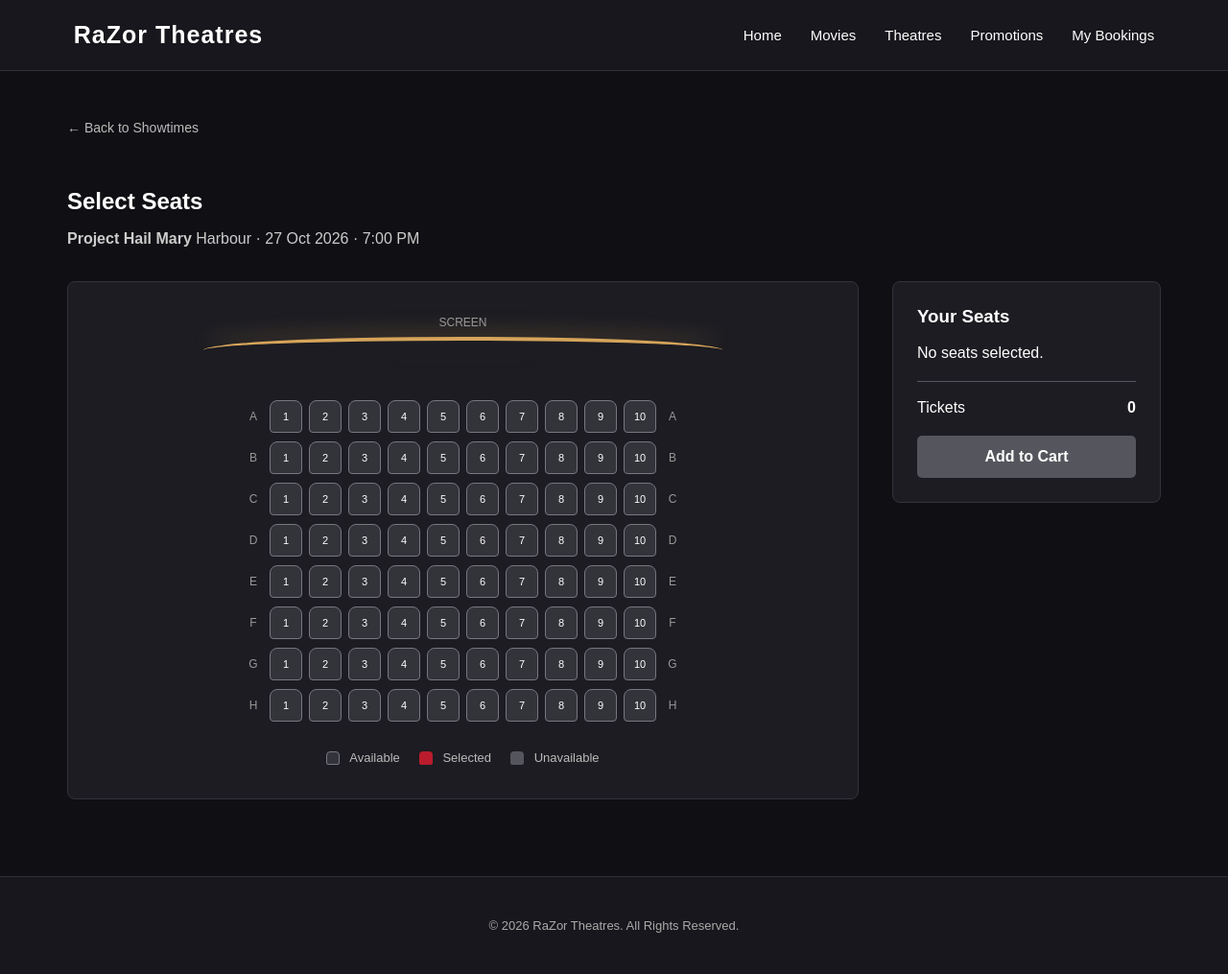
After one commit to roolimmm/projectcinema, a PHP site: page /booking.php?screeningId=2 in a window 1280 px wide. The commit adds this page. Shown: the whole page at 96% size. Run offline with PHP 8.4, Linux system fonts and the light colour scheme; data comes from the database, SQL or seed files in the repository; both versions use the stored data as it was after the commit; data that the repository does not hold is empty.

Commit message:
added seating plan (purchasing does not work yet)

```diff
--- /dev/null
+++ b/booking.php
@@ -0,0 +1,133 @@
+<?php
+require_once "db_connect.php";
+
+if (!isset($_GET['screeningId']) || !ctype_digit($_GET['screeningId'])) {
+    header("Location: index.php");
+    exit();
+}
+
+$screeningId = (int) $_GET['screeningId'];
+
+$query = "
+    SELECT s.*, m.title, m.poster_url, m.rating
+    FROM screenings s
+    JOIN movies m ON m.movie_id = s.movie_id
+    WHERE s.screening_id = ?
+";
+$stmt = $db->prepare($query);
+$stmt->bind_param("i", $screeningId);
+$stmt->execute();
+$result = $stmt->get_result();
+$screening = $result->fetch_assoc();
+$stmt->close();
+
+if (!$screening) {
+    header("Location: index.php");
+    exit();
+}
+
+$rows = range('A', 'H');
+$seatCount = 10;
+$seatQuery = "SELECT seat_label, status FROM screening_seats WHERE screening_id = ?";
+$seatStmt = $db->prepare($seatQuery);
+$seatStmt->bind_param("i", $screeningId);
+$seatStmt->execute();
+$seatResult = $seatStmt->get_result();
+$seatStatuses = [];
+
+while ($seat = $seatResult->fetch_assoc()) {
+    $seatStatuses[$seat['seat_label']] = $seat['status'];
+}
+
+$seatStmt->close();
+?>
+<!DOCTYPE html>
+<html lang="en">
+<head>
+    <meta charset="UTF-8">
+    <meta name="viewport" content="width=device-width, initial-scale=1.0">
+    <title>Select Seats | RaZor Theatres</title>
+    <link rel="stylesheet" href="style.css">
+</head>
+<body>
+    <header class="site-header">
+        <a href="index.php" class="logo"><h1>RaZor Theatres</h1></a>
+        <nav>
+            <a href="index.php">Home</a>
+            <a href="index.php#movies">Movies</a>
+            <a href="theatres.php">Theatres</a>
+            <a href="promotions.php">Promotions</a>
+            <a href="bookings.html">My Bookings</a>
+        </nav>
+    </header>
+
+    <main class="seat-selection-page">
+        <div class="seat-selection-header">
+            <a href="movie_details.php?movieId=<?php echo (int) $screening['movie_id']; ?>" class="back-link">
+                &larr; Back to Showtimes
+            </a>
+            <h2>Select Seats</h2>
+            <p>
+                <strong><?php echo htmlspecialchars($screening['title']); ?></strong>
+                <?php echo htmlspecialchars($screening['cinema']); ?>
+                &middot; <?php echo date("j M Y", strtotime($screening['screening_date'])); ?>
+                &middot; <?php echo date("g:i A", strtotime($screening['screening_time'])); ?>
+            </p>
+        </div>
+
+        <div class="seat-layout-container">
+            <section class="cinema-seat-plan" aria-labelledby="seat-plan-heading">
+                <h3 id="seat-plan-heading" class="visually-hidden">Cinema seating plan</h3>
+                <div class="screen-label">Screen</div>
+                <div class="screen-line" aria-hidden="true"></div>
+
+                <div class="seat-grid">
+                    <?php foreach ($rows as $row) { ?>
+                        <div class="seat-row">
+                            <span class="seat-row-label" aria-hidden="true"><?php echo $row; ?></span>
+                            <?php for ($seat = 1; $seat <= $seatCount; $seat++) {
+                                $seatNumber = $row . $seat;
+                                $occupied = ($seatStatuses[$seatNumber] ?? 'available') !== 'available';
+                            ?>
+                                <button
+                                    type="button"
+                                    class="seat-button<?php echo $occupied ? ' occupied' : ''; ?>"
+                                    data-seat="<?php echo $seatNumber; ?>"
+                                    <?php echo $occupied ? 'disabled aria-label="Seat ' . $seatNumber . ' unavailable"' : 'aria-label="Seat ' . $seatNumber . '"'; ?>>
+                                    <?php echo $seat; ?>
+                                </button>
+                            <?php } ?>
+                            <span class="seat-row-label" aria-hidden="true"><?php echo $row; ?></span>
+                        </div>
+                    <?php } ?>
+                </div>
+
+                <div class="seat-legend" aria-label="Seat status legend">
+                    <span><i class="legend-seat available"></i> Available</span>
+                    <span><i class="legend-seat selected"></i> Selected</span>
+                    <span><i class="legend-seat occupied"></i> Unavailable</span>
+                </div>
+            </section>
+
+            <aside class="seat-cart" aria-labelledby="seat-cart-heading">
+                <h3 id="seat-cart-heading">Your Seats</h3>
+                <p id="seat-cart-empty">No seats selected.</p>
+                <ul id="selected-seats-list"></ul>
+                <div class="seat-cart-total">
+                    <span>Tickets</span>
+                    <strong id="selected-seat-count">0</strong>
+                </div>
+                <button type="button" id="add-seats-to-cart" class="seat-cart-button" disabled>
+                    Add to Cart
+                </button>
+            </aside>
+        </div>
+    </main>
+
+    <footer class="site-footer">
+        <p>&copy; 2026 RaZor Theatres. All Rights Reserved.</p>
+    </footer>
+
+    <script src="script.js"></script>
+</body>
+</html>
--- a/script.js
+++ b/script.js
@@ -155,4 +155,69 @@ document.addEventListener("DOMContentLoaded", function () {
             });
         }
     }
+
+    const seatButtons = document.querySelectorAll(".seat-button:not(.occupied)");
+    const selectedSeatsList = document.getElementById("selected-seats-list");
+    const selectedSeatCount = document.getElementById("selected-seat-count");
+    const seatCartEmpty = document.getElementById("seat-cart-empty");
+    const addSeatsButton = document.getElementById("add-seats-to-cart");
+
+    if (seatButtons.length > 0 && selectedSeatsList && selectedSeatCount && addSeatsButton) {
+        const selectedSeats = new Set();
+
+        function updateSeatCart() {
+            selectedSeatsList.replaceChildren();
+
+            Array.from(selectedSeats).sort().forEach(function (seat) {
+                const item = document.createElement("li");
+                const removeButton = document.createElement("button");
+                removeButton.type = "button";
+                removeButton.textContent = "Remove " + seat;
+                removeButton.className = "remove-seat-button";
+                removeButton.addEventListener("click", function () {
+                    selectedSeats.delete(seat);
+                    const seatButton = document.querySelector('[data-seat="' + seat + '"]');
+                    if (seatButton) {
+                        seatButton.classList.remove("selected");
+                        seatButton.setAttribute("aria-pressed", "false");
+                    }
+                    updateSeatCart();
+                });
+                item.append(document.createTextNode("Seat " + seat + " "), removeButton);
+                selectedSeatsList.appendChild(item);
+            });
+
+            const count = selectedSeats.size;
+            selectedSeatCount.textContent = count;
+            seatCartEmpty.hidden = count > 0;
+            addSeatsButton.disabled = count === 0;
+        }
+
+        seatButtons.forEach(function (button) {
+            button.setAttribute("aria-pressed", "false");
+            button.addEventListener("click", function () {
+                const seat = button.dataset.seat;
+
+                if (selectedSeats.has(seat)) {
+                    selectedSeats.delete(seat);
+                    button.classList.remove("selected");
+                    button.setAttribute("aria-pressed", "false");
+                } else {
+                    selectedSeats.add(seat);
+                    button.classList.add("selected");
+                    button.setAttribute("aria-pressed", "true");
+                }
+
+                updateSeatCart();
+            });
+        });
+
+        addSeatsButton.addEventListener("click", function () {
+            localStorage.setItem("razorCartSeats", JSON.stringify(Array.from(selectedSeats)));
+            addSeatsButton.textContent = "Added to Cart";
+            addSeatsButton.disabled = true;
+        });
+
+        updateSeatCart();
+    }
 });
--- a/style.css
+++ b/style.css
@@ -897,7 +897,209 @@ button {
     margin-top: 20px;
 }
 
+/* Seat Selection */
+.seat-selection-page {
+    max-width: 1200px;
+    margin: 50px auto 80px;
+    padding: 0 30px;
+}
+
+.seat-selection-header {
+    margin-bottom: 35px;
+}
+
+.seat-selection-header h2 {
+    margin-bottom: 10px;
+}
+
+.seat-selection-header p {
+    color: #cccccc;
+}
+
+.seat-layout-container {
+    display: grid;
+    grid-template-columns: minmax(0, 1fr) 280px;
+    gap: 35px;
+    align-items: start;
+}
+
+.cinema-seat-plan {
+    min-width: 0;
+    padding: 35px 25px;
+    border: 1px solid #33333b;
+    border-radius: 8px;
+    background: #1c1c22;
+}
+
+.screen-label {
+    text-align: center;
+    color: #999999;
+    font-size: 12px;
+    text-transform: uppercase;
+}
+
+.screen-line {
+    width: 70%;
+    height: 28px;
+    margin: 8px auto 38px;
+    border-top: 4px solid #d6a45a;
+    border-radius: 50%;
+    box-shadow: 0 -12px 18px rgba(214, 164, 90, 0.12);
+}
+
+.seat-grid {
+    width: max-content;
+    max-width: 100%;
+    margin: 0 auto;
+}
+
+.seat-row {
+    display: grid;
+    grid-template-columns: 20px repeat(10, 34px) 20px;
+    gap: 7px;
+    align-items: center;
+    margin-bottom: 9px;
+}
+
+.seat-row-label {
+    color: #999999;
+    text-align: center;
+    font-size: 12px;
+}
+
+.seat-button {
+    width: 34px;
+    height: 34px;
+    padding: 0;
+    border: 1px solid #777780;
+    border-radius: 8px 8px 4px 4px;
+    background: #33333a;
+    color: #ffffff;
+    font-size: 11px;
+    cursor: pointer;
+}
+
+.seat-button:hover:not(:disabled) {
+    border-color: #d6a45a;
+}
+
+.seat-button.selected {
+    border-color: #d12236;
+    background: #b91c2c;
+}
+
+.seat-button.occupied {
+    border-color: #24242a;
+    background: #55555d;
+    color: #99999f;
+    cursor: not-allowed;
+}
+
+.seat-legend {
+    display: flex;
+    justify-content: center;
+    flex-wrap: wrap;
+    gap: 20px;
+    margin-top: 30px;
+    color: #bbbbbb;
+    font-size: 13px;
+}
+
+.legend-seat {
+    display: inline-block;
+    width: 14px;
+    height: 14px;
+    margin-right: 7px;
+    border-radius: 4px 4px 2px 2px;
+    vertical-align: middle;
+}
+
+.legend-seat.available { background: #33333a; border: 1px solid #777780; }
+.legend-seat.selected { background: #b91c2c; }
+.legend-seat.occupied { background: #55555d; }
+
+.seat-cart {
+    position: sticky;
+    top: 20px;
+    padding: 25px;
+    border: 1px solid #33333b;
+    border-radius: 8px;
+    background: #1c1c22;
+}
+
+.seat-cart h3 {
+    margin: 0 0 18px;
+}
+
+#selected-seats-list {
+    margin: 0;
+    padding: 0;
+    list-style: none;
+}
+
+#selected-seats-list li {
+    display: flex;
+    justify-content: space-between;
+    gap: 10px;
+    padding: 9px 0;
+    border-bottom: 1px solid #33333b;
+    color: #ffffff;
+    font-size: 14px;
+}
+
+.remove-seat-button {
+    border: 0;
+    background: none;
+    color: #f28b98;
+    cursor: pointer;
+}
+
+.seat-cart-total {
+    display: flex;
+    justify-content: space-between;
+    margin-top: 20px;
+    padding-top: 18px;
+    border-top: 1px solid #55555d;
+}
+
+.seat-cart-button {
+    width: 100%;
+    margin-top: 20px;
+    padding: 13px;
+    border: 0;
+    border-radius: 5px;
+    background: #b91c2c;
+    color: #ffffff;
+    font-weight: bold;
+    cursor: pointer;
+}
+
+.seat-cart-button:disabled {
+    background: #55555d;
+    cursor: not-allowed;
+}
+
+.visually-hidden {
+    position: absolute;
+    width: 1px;
+    height: 1px;
+    padding: 0;
+    margin: -1px;
+    overflow: hidden;
+    clip: rect(0, 0, 0, 0);
+    white-space: nowrap;
+    border: 0;
+}
+
 @media (max-width: 900px) {
+    .seat-layout-container {
+        grid-template-columns: 1fr;
+    }
+
+    .seat-cart {
+        position: static;
+    }
+
     .theatre-contact-grid {
         grid-template-columns: repeat(2, minmax(0, 1fr));
     }
@@ -908,6 +1110,20 @@ button {
 }
 
 @media (max-width: 600px) {
+    .seat-selection-page {
+        padding: 0 15px;
+    }
+
+    .cinema-seat-plan {
+        overflow-x: auto;
+        padding: 25px 15px;
+    }
+
+    .seat-grid {
+        margin-left: 0;
+        margin-right: 0;
+    }
+
     .theatre-contact-grid,
     .theatre-grid {
         grid-template-columns: 1fr;
```
Also changed, not shown: add_screening_seats_fixed.sql (added, +95 -0 lines), cinema.sql (+51 -0 lines).
